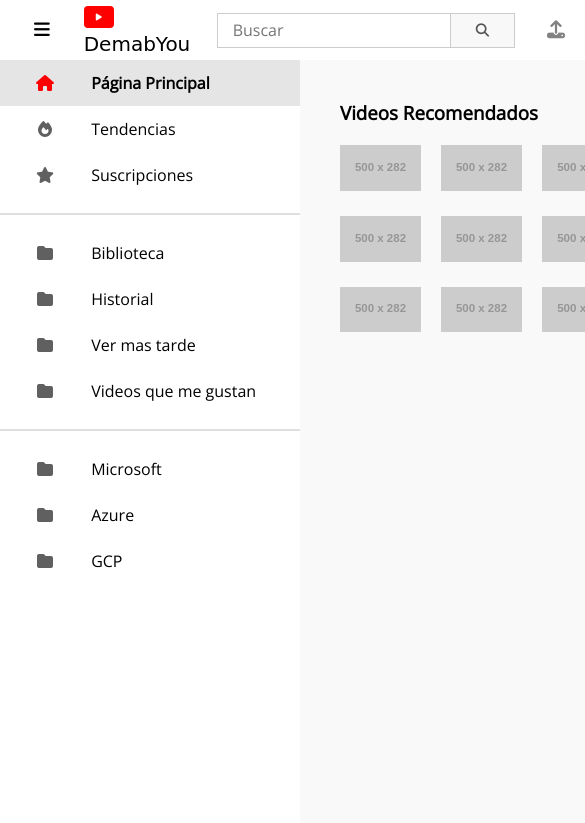
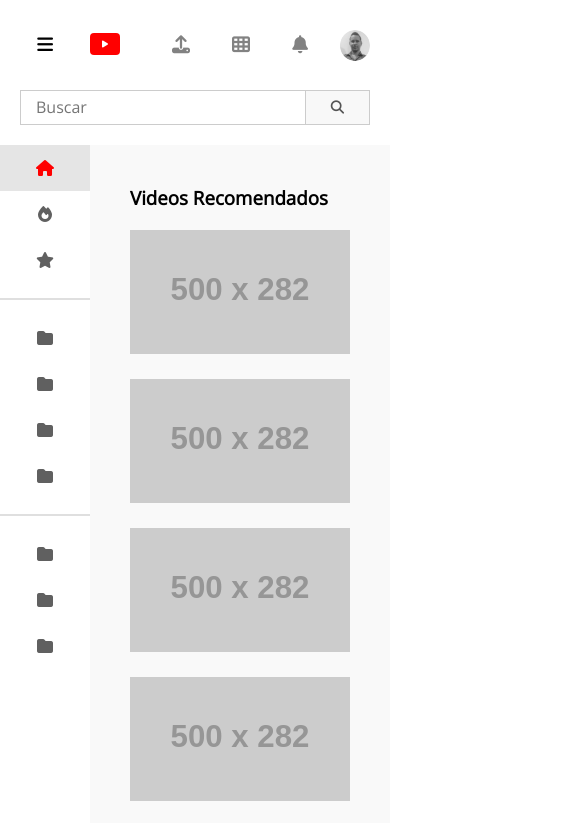
Before and after one commit to cdeaguasm/youtube-clone, a plain HTML site: page index.html in a window 390 px wide. Shown: the top 823 px of the page, 585 px wide, since content can reach past the window. Drawn offline with nearby package versions, Linux system fonts and the light colour scheme; placeholder pictures from the web are drawn by us.

Commit message:
Add media queries css to responsy design

```diff
--- a/css/styles.css
+++ b/css/styles.css
@@ -206,3 +206,56 @@ a {
 .main .videos-collection .video img {
     width: 100%;
 }
+
+@media screen and (max-width: 1200px) {
+    .main .videos-collection {
+        grid-template-columns: repeat(3, 1fr);
+    }
+
+    .header .container-logo .logo span {
+        display: none;
+    }
+
+    .header .search-bar input {
+        min-width: 80%;
+    }
+}
+
+@media screen and (max-width: 992px) {
+    .main .videos-collection {
+        grid-template-columns: repeat(2, 1fr);
+    }
+}
+
+@media screen and (max-width: 768px) {
+    .container {
+        grid-template-rows: auto;
+    }
+
+    .header {
+        padding: 20px;
+        grid-template-columns: auto auto;
+        justify-content: space-between;
+        grid-template-areas: "logo account"
+                            "search search";
+    }
+
+    .header .search-bar input {
+        min-width: auto;
+        width: 100%;
+    }
+
+    .header .container-logo .logo span {
+        display: inline;
+    }
+}
+
+@media screen and (max-width: 473px) {
+    .main .videos-collection {
+        grid-template-columns: repeat(1, 1fr);
+    }
+
+    .header .container-logo .logo span {
+        display: none;
+    }
+}
--- a/js/app.js
+++ b/js/app.js
@@ -3,3 +3,18 @@ const container = document.querySelector(".container");
 document.querySelector("#menu-button").addEventListener("click", () => {
     container.classList.toggle("active");
 });
+
+function verifyResizeWindows() {
+    if(window.innerWidth <= 768) {
+        container.classList.remove('active');
+    }
+    else {
+        container.classList.add('active');
+    }
+}
+
+verifyResizeWindows();
+
+window.addEventListener('resize', () => {
+    verifyResizeWindows();
+});
```
